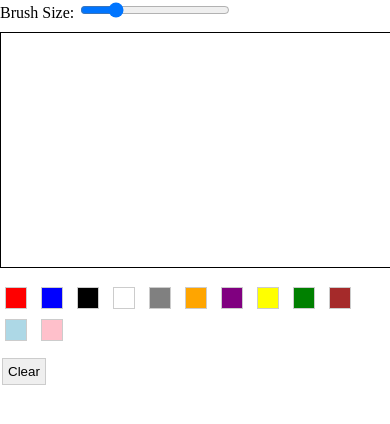
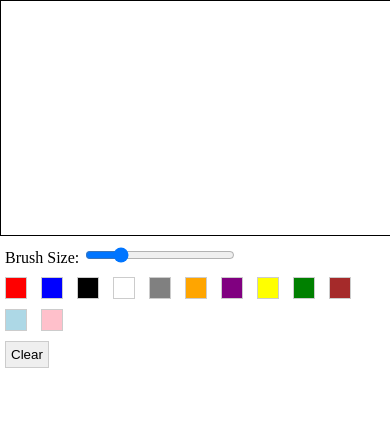
Before and after one commit to hplatt6/conflictanalysisbattery, a plain HTML site: page index.html in a window 390 px wide. Drawn offline with Linux system fonts and the light colour scheme.

Commit message:
Fix controls disappearing on phone rotation

```diff
--- a/index.html
+++ b/index.html
@@ -12,18 +12,35 @@
       border: 1px solid #000;
       background-color: white;
     }
-    #colorButtons button { border: 1px solid #ccc; padding: 10px; margin: 5px; }
-    #brushSizeSlider { width: 150px; }
-    #clearButton { border: 1px solid #ccc; padding: 5px; margin: 2px; }
+    #controls { /* New container for controls */
+      display: flex;
+      flex-wrap: wrap; /* Allow controls to wrap on smaller screens */
+      align-items: center; /* Center items vertically */
+    }
+    #colorButtons button, #brushSizeSliderContainer, #clearButton {
+      margin: 5px; /* Add some space between controls */
+    }
+    #colorButtons button {
+      border: 1px solid #ccc;
+      padding: 10px;
+    }
+    #brushSizeSlider {
+      width: 150px;
+    }
+    #clearButton {
+      border: 1px solid #ccc;
+      padding: 5px;
+    }
   </style>
 </head>
 <body>
-  <div id="brushSizeSliderContainer" style="margin-bottom: 10px;">
+  <canvas id="drawingCanvas"></canvas>
+  <div id="controls">
+    <div id="brushSizeSliderContainer">
       <label for="brushSizeSlider">Brush Size: </label>
       <input type="range" id="brushSizeSlider" min="1" max="20" value="5">
     </div>
-  <canvas id="drawingCanvas"></canvas>
-  <div id="colorButtons" style="margin-top: 10px;">
+    <div id="colorButtons">
       <button data-color="red" style="background-color: red;"></button>
       <button data-color="blue" style="background-color: blue;"></button>
       <button data-color="black" style="background-color: black;"></button>
@@ -37,7 +54,6 @@
       <button data-color="lightblue" style="background-color: lightblue;"></button>
       <button data-color="pink" style="background-color: pink;"></button>
     </div>
-  <div id="clearButtonContainer" style="margin-top: 10px;">
     <button id="clearButton">Clear</button>
   </div>
   <script src="canvas.js"></script>
```
Lines whose indentation alone changed are shown as unchanged.
